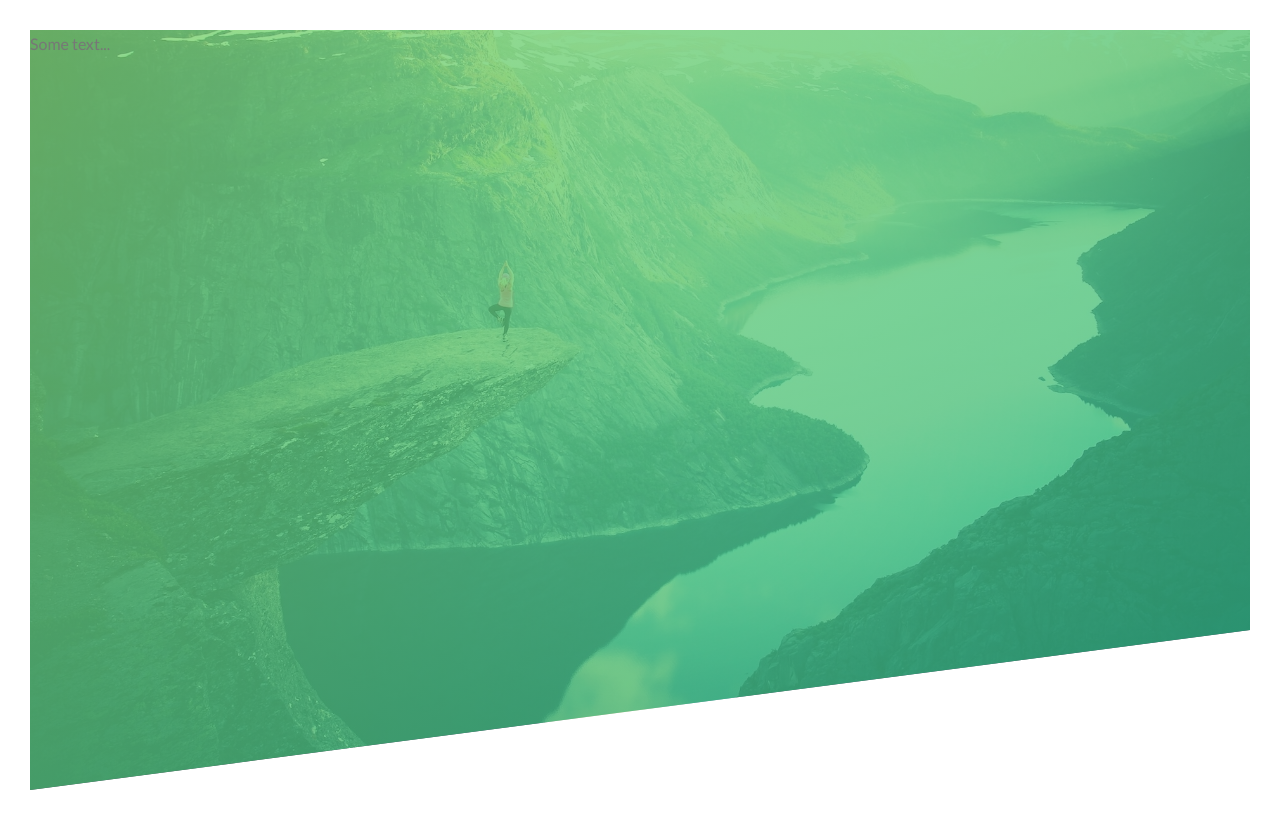
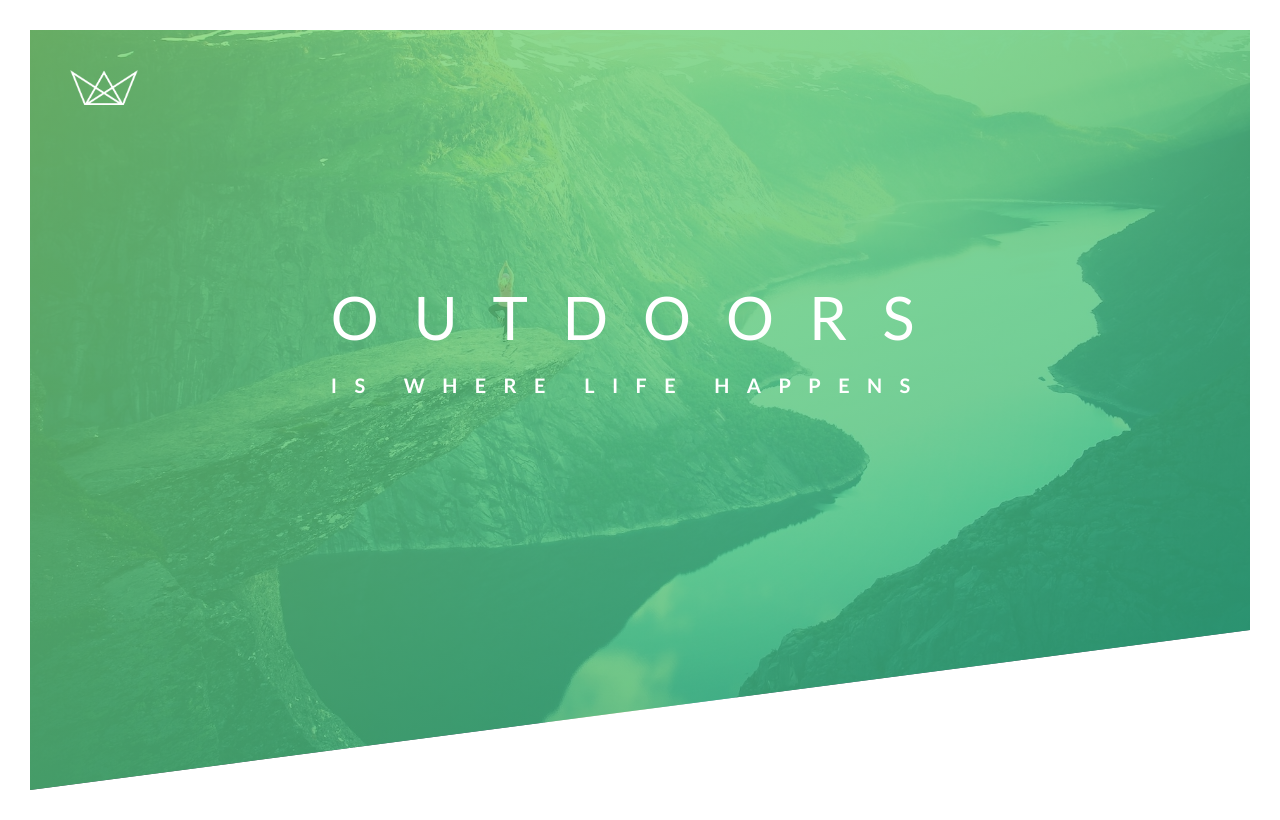
Before and after one commit to Ali-Parandeh/webdev_playground, a plain HTML site: page natours/index.html in a window 1280 px wide. Drawn offline with Linux system fonts and the light colour scheme.

Commit message:
Add Heading and sub-heading styling

```diff
--- a/natours/css/style.css
+++ b/natours/css/style.css
@@ -30,15 +30,56 @@ body {
     /* Set size of the element to 95% of the viewport height */
     height: 95vh;
     /* The first arg passed in will stay on top */
-    background-image: linear-gradient(
-        to right bottom,
-        #7ed56fc5,
-        #28b485c2) ,
+    background-image: linear-gradient(to right bottom,
+            #7ed56fc5,
+            #28b485c2),
         url('../img/hero.jpg');
     /* Size of background image to fit the element it is inside of */
     background-size: cover;
     /* Ensure the image is fixed to the top of the page so a resizing will eat away from the bottom */
     background-position: top;
+    position: relative;
     /* Specifies a clipping path where everything inside the path is visible and everything outside is clipped out. */
     clip-path: polygon(0 0, 100% 0, 100% 75vh, 0 100%);
 }
+
+.logo-box {
+    position: absolute;
+    /* Reference position from which we count these pixel is the parent element which has a position set to relative */
+    top: 40px;
+    left: 40px;
+}
+
+.logo {
+    /* Size of image. Aspect ratio is kept so width is automatically calculated */
+    height: 35px;
+}
+
+.text-box {
+    position: absolute;
+    /* Position the element 50% of the width and height of the parent element to right and down */
+    top: 40%;
+    left: 50%;
+    /* Move the element 50% of its size to left and up */
+    transform: translate(-50%, -50%);
+}
+
+.heading-primary {
+    color: #fff;
+    text-transform: uppercase;
+}
+
+.heading-primary-main {
+    /* Creates line-break before and after the element */
+    display: block;
+    font-size: 60px;
+    font-weight: 400;
+    letter-spacing: 35px;
+}
+
+.heading-primary-sub {
+    display: block;
+    font-size: 20px;
+    font-weight: 700;
+    letter-spacing: 17.4px;
+}
--- a/natours/index.html
+++ b/natours/index.html
@@ -1,21 +1,32 @@
 <!DOCTYPE html>
 <html lang="en">
   <head>
-        <meta charset="UTF-8">
-        <meta name="viewport" content="width=device-width, initial-scale=1.0">
+    <meta charset="UTF-8" />
+    <meta name="viewport" content="width=device-width, initial-scale=1.0" />
 
-        <link href="https://fonts.googleapis.com/css?family=Lato:100,300,400,700,900" rel="stylesheet">
+    <link
+      href="https://fonts.googleapis.com/css?family=Lato:100,300,400,700,900"
+      rel="stylesheet"
+    />
 
-        <link rel="stylesheet" href="css/icon-font.css">
-        <link rel="stylesheet" href="css/style.css">
-        <link rel="shortcut icon" type="image/png" href="img/favicon.png">
+    <link rel="stylesheet" href="css/icon-font.css" />
+    <link rel="stylesheet" href="css/style.css" />
+    <link rel="shortcut icon" type="image/png" href="img/favicon.png" />
 
     <title>Natours | Exciting tours for adventurous people</title>
   </head>
+
   <body>
     <header class="header">
-            Some text...
+      <div class="logo-box">
+        <img src="img/logo-white.png" alt="Logo" class="logo" />
+      </div>
+      <div class="text-box">
+        <h1 class="heading-primary">
+          <span class="heading-primary-main">Outdoors</span>
+          <span class="heading-primary-sub">is where life happens</span>
+        </h1>
+      </div>
     </header>
-
   </body>
 </html>
```
Lines whose indentation alone changed are shown as unchanged.
